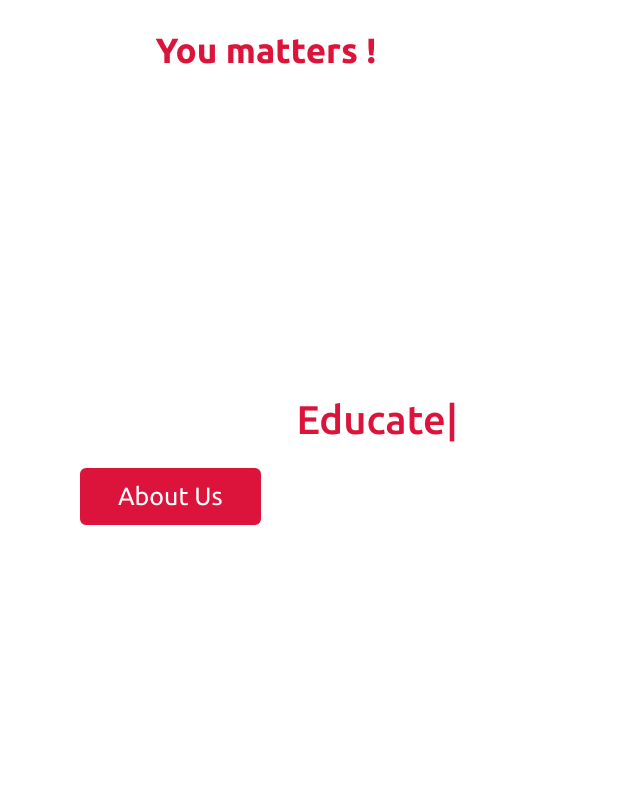
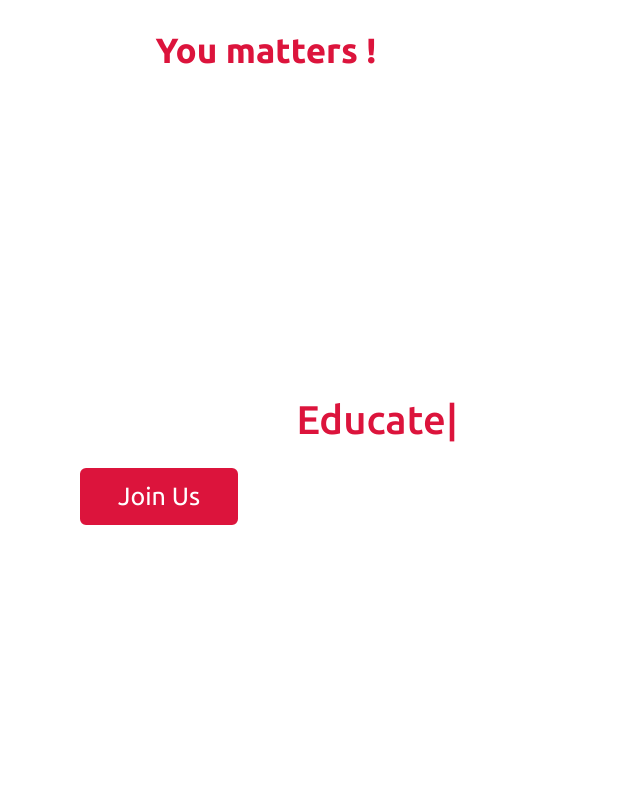
Before and after one commit to essam2007moh/AOM, a plain HTML site: page index.html in a window 1280 px wide. Shown: the top 800 px of the page, without its empty margins (0-640 px from the left). Drawn offline with nearby package versions, Linux system fonts and the light colour scheme.

Commit message:
Update index.html

```diff
--- a/index.html
+++ b/index.html
@@ -24,6 +24,7 @@
             <ul class="menu">
                 <li><a href="#home" class="menu-btn">Home</a></li>
                 <li><a href="#about" class="menu-btn">About</a></li>
+                <li><a href="https://medium.com/@ahmeabdelrhman102/wrong-mole-6d279897b8f9" class="menu-btn">The article</a></li>
                 <li><a href="#teams" class="menu-btn">Teams</a></li>
                 <li><a href="#contact" class="menu-btn">Contact</a></li>
             </ul>
@@ -40,7 +41,7 @@
                 <div class="text-1">Hello, We are </div>
                 <div class="text-2">A O M</div>
                 <div class="text-3">We want to <span class="typing"></span></div>
-                <a href="#about">About Us</a>
+                <a href="https://aomhelping.quora.com">Join Us</a>
             </div>
         </div>
     </section>
```
